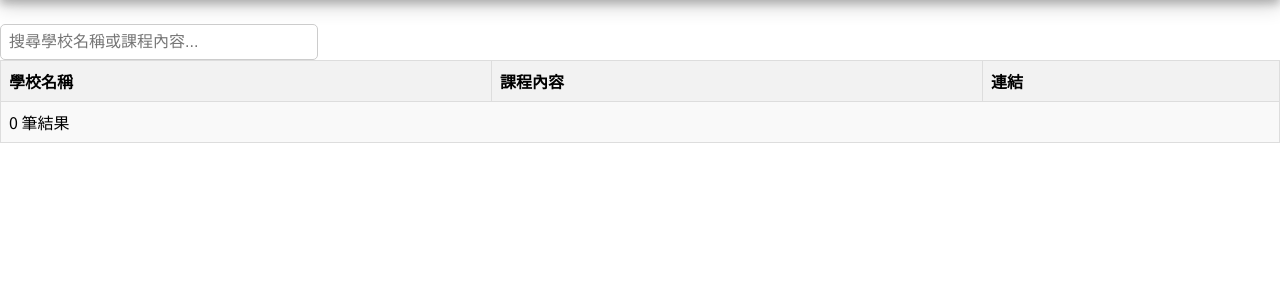
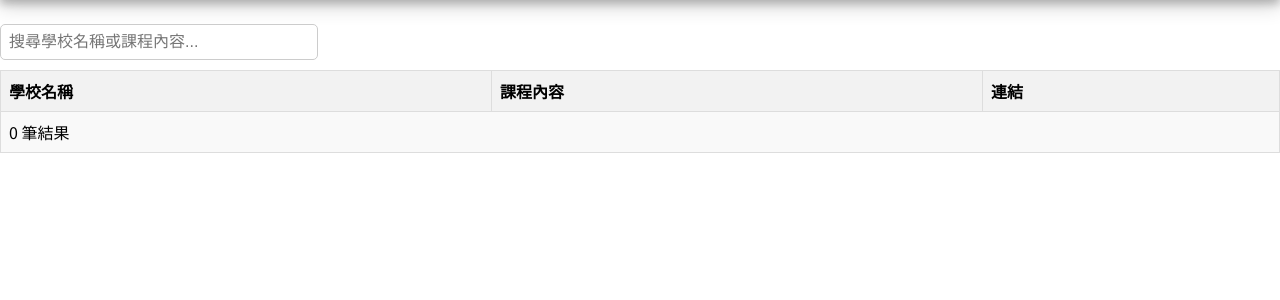
Before and after one commit to Jason5564/EndofTerm, a PHP site: page /LinkCoursesPage.php in a window 1280 px wide. Shown: the part 50-350 px from the top of the page. Run offline with PHP 8.4, Linux system fonts and the light colour scheme; the visitor is signed in with stand-in values (Sample User, id 1); data that the repository does not hold is empty.

Commit message:
style update

```diff
--- a/LinkCoursesPage.php
+++ b/LinkCoursesPage.php
@@ -46,7 +46,7 @@ include "conn.php";
 <br>
 <input type="text" id="searchInput" onkeyup="filterTable()" placeholder="搜尋學校名稱或課程內容...">
 
-<table border="1">
+<table border="1" style="margin-top: 10px">
     <tr>
         <th>學校名稱</th>
         <th>課程內容</th>
```
